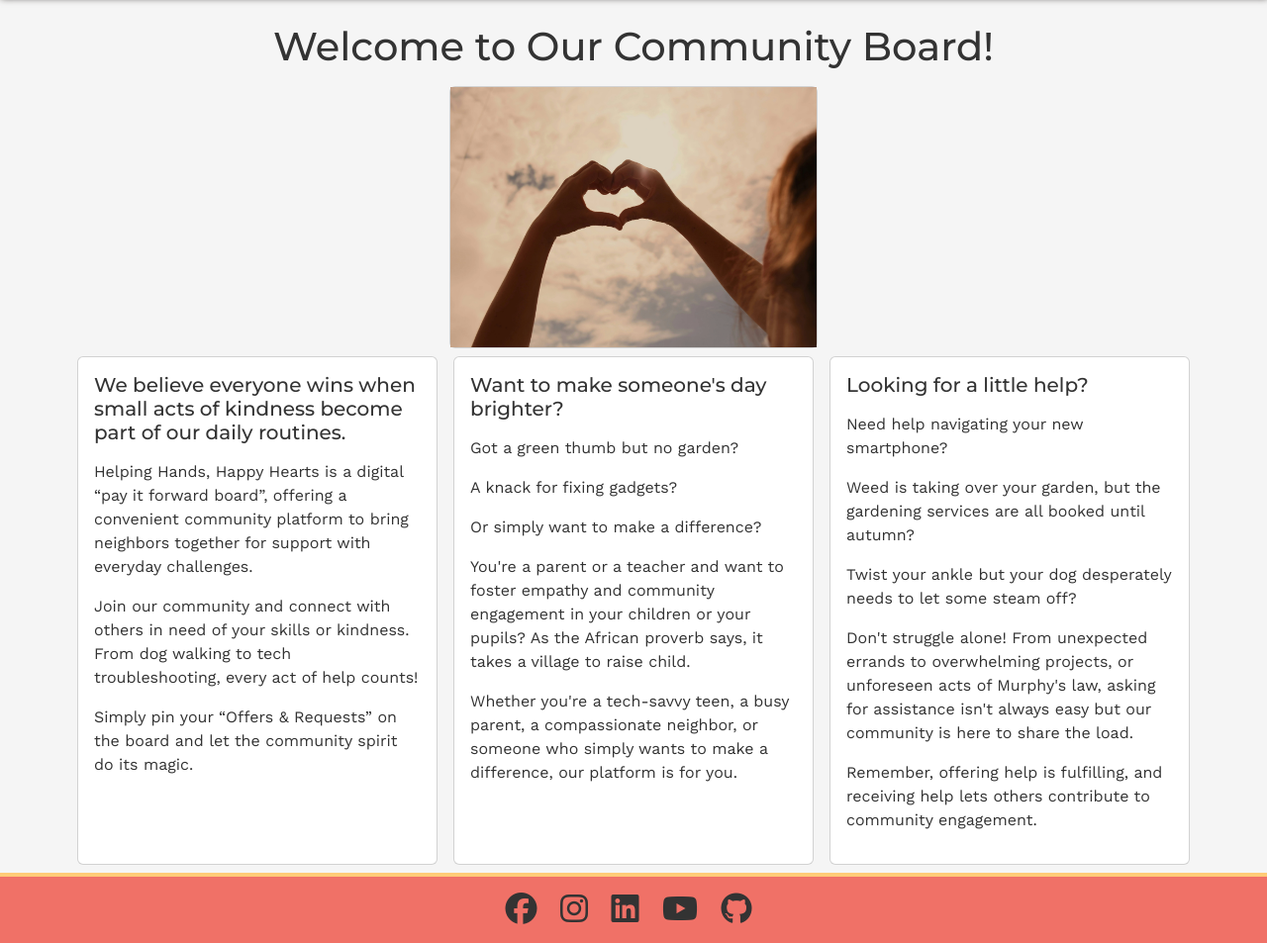
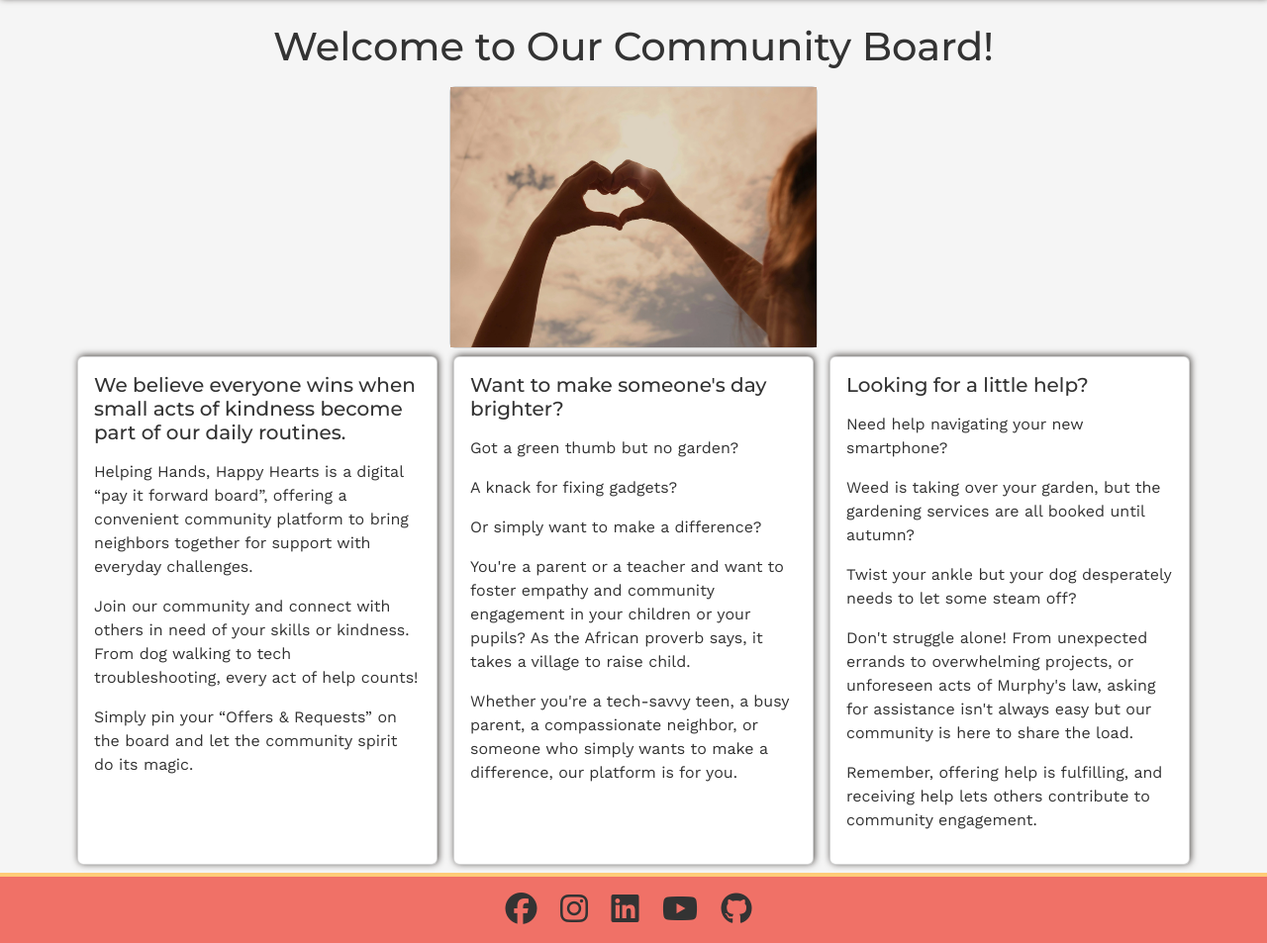
Before and after one commit to g-omarsdottir/helping-hands-happy-hearts, a Django app: page / in a window 1280 px wide. Shown: the part 183-1136 px from the top of the page at 99% size. Run offline with Django 4.2, Linux system fonts and the light colour scheme; parts of the project's set-up code (start-up, migrations or seed data) failed here and were passed over; some libraries are stand-ins or nearby versions.

Commit message:
Add favicon and style homepage

```diff
--- a/home/templates/home/index.html
+++ b/home/templates/home/index.html
@@ -16,7 +16,7 @@
     </div>
     <div class=" row">
         <div class="p-2 d-grid gap-3 col-xs-8 col-md-4">
-            <div class="card">
+            <div class="card blackbox">
                 <div class="card-body">
                     <h5 class="card-title mb-3">
                         We believe everyone wins when small acts of kindness become part of our daily
@@ -38,7 +38,7 @@
         </div>
 
         <div class="p-2 d-grid gap-3 col-xs-8 col-md-4">
-            <div class="card">
+            <div class="card blackbox">
                 <div class="card-body">
                     <h5 class="card-title mb-3">
                         Want to make someone's day brighter?
@@ -65,7 +65,7 @@
             </div>
         </div>
         <div class="p-2 d-grid gap-3 col-xs-8 col-md-4">
-            <div class="card">
+            <div class="card blackbox">
                 <div class="card-body">
                     <h5 class="card-title mb-3">
                         Looking for a little help?
--- a/static/css/base.css
+++ b/static/css/base.css
@@ -118,6 +118,10 @@ Same for definition of second shadow.
     box-shadow: var(--blue-box-shadow);
 }
 
+.blackbox {
+    box-shadow: var(--black-box-shadow);
+}
+
 .comment-count {
     margin-left: 40px;
 }
--- a/templates/base.html
+++ b/templates/base.html
@@ -14,6 +14,12 @@
     <script src="https://cdn.jsdelivr.net/npm/bootstrap@5.2.3/dist/js/bootstrap.bundle.min.js" integrity="sha384-kenU1KFdBIe4zVF0s0G1M5b4hcpxyD9F7jL+jjXkk+Q2h455rYXK/7HAuoJl+0I4" crossorigin="anonymous"></script>
     {% endblock %}
     <title>Helping Hands, Happy Hearts - {% block title %}{% endblock %}</title>
+    <!-- Favicon -- Credits: https://www.flaticon.com/free-icons/charity" title="charity icons">Charity icons created by surang - Flaticon -->
+    <link rel="icon" type="image/png" sizes="16x16" href="{% static 'favicon/favicon-solidarity-16.png' %}">
+    <link rel="icon" type="image/png" sizes="24x24" href="{% static 'favicon/favicon-solidarity-24.png' %}">
+    <link rel="icon" type="image/png" sizes="32x32" href="{% static 'favicon/favicon-solidarity-32.png' %}">
+    <link rel="icon" type="image/png" sizes="64x64" href="{% static 'favicon/favicon-solidarity-64.png' %}">
+    <link rel="icon" type="image/png" sizes="128x128" href="{% static 'favicon/favicon-solidarity-128.png' %}">
 </head>
 <body>
     {% include 'includes/header.html' %}
```
Also changed, not shown: README.md, static/favicon/favicon-solidarity-128.png (added), static/favicon/favicon-solidarity-16.png (added), static/favicon/favicon-solidarity-24.png (added), static/favicon/favicon-solidarity-32.png (added), static/favicon/favicon-solidarity-64.png (added).
